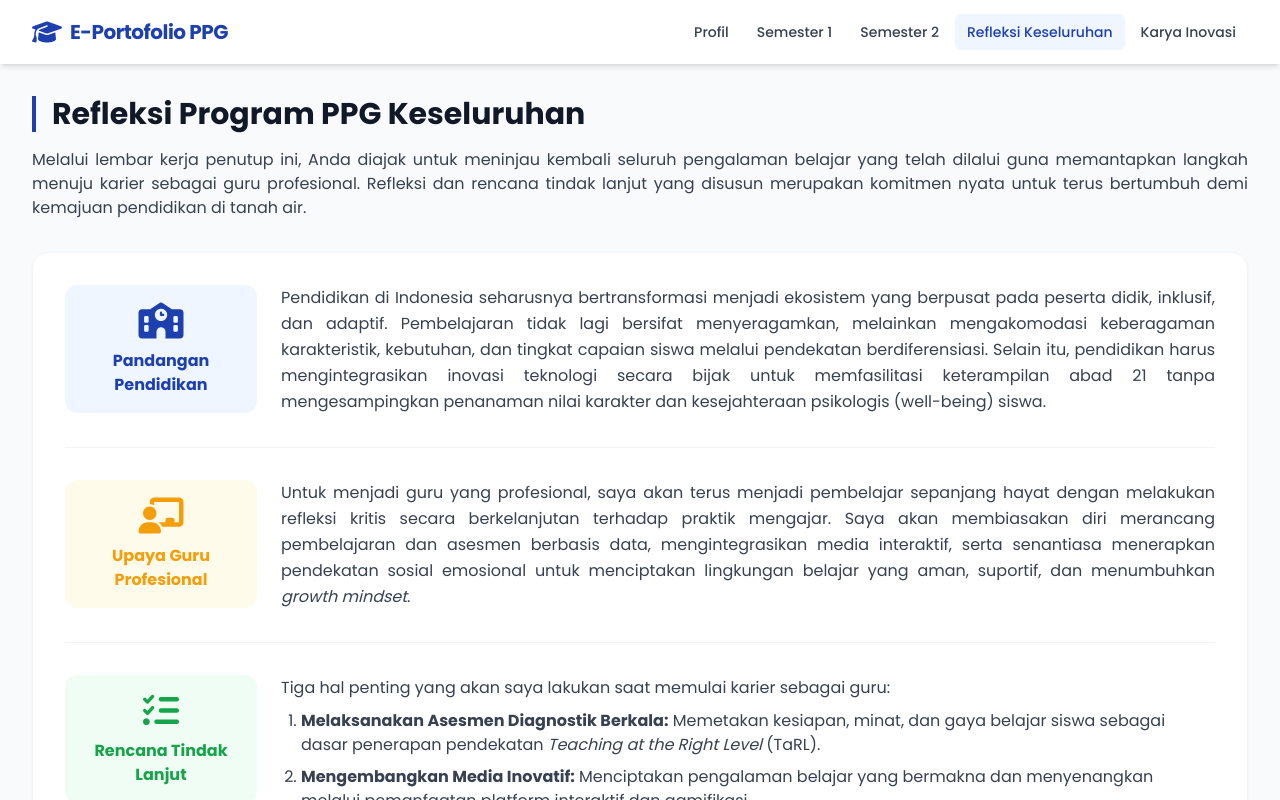
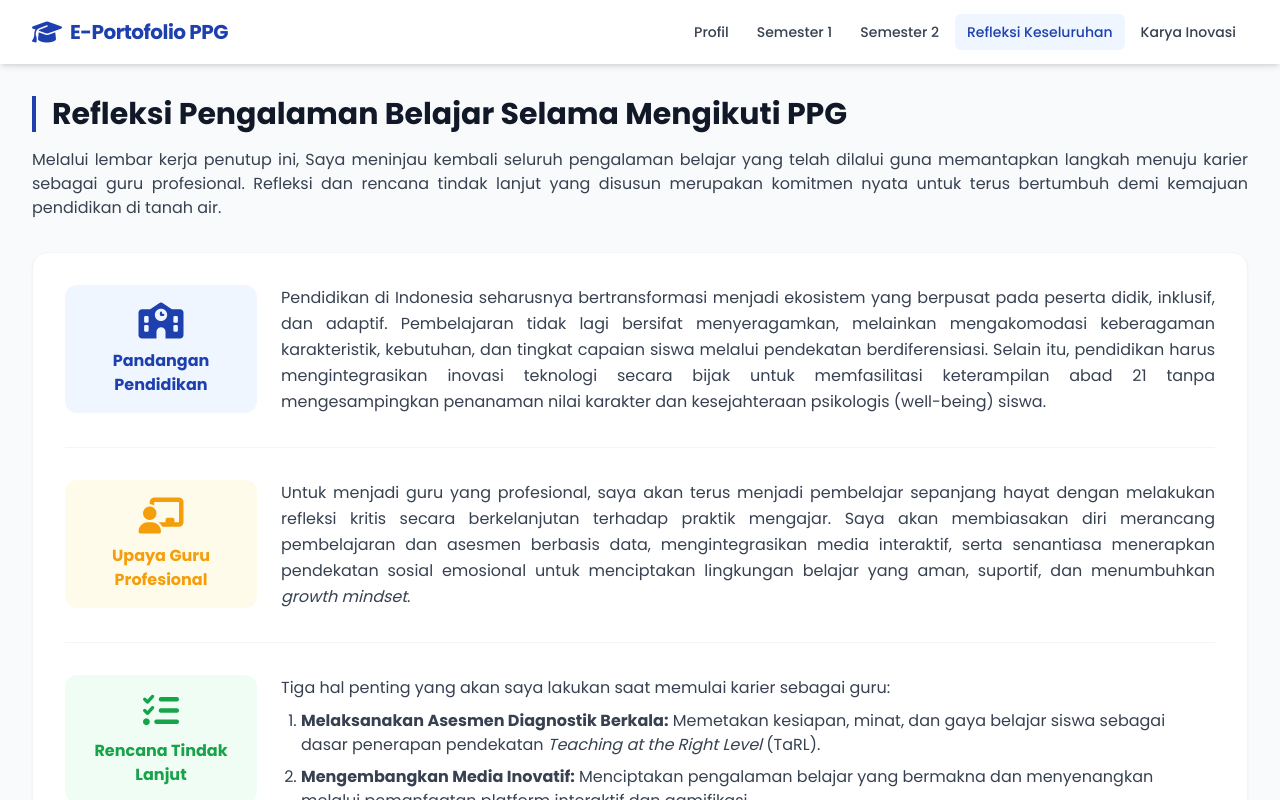
Before and after one commit to anasrestuning02/SEMINAR-PPG-M.-ANAS-RESTUNING-PAMUJI, a plain HTML site: page index.html in a window 1280 px wide. Both pictures are taken after a click on the button "Refleksi Keseluruhan". Shown: the top 800 px of the page. Drawn offline with nearby package versions, Linux system fonts and the light colour scheme.

Commit message:
Update index.html

```diff
--- a/index.html
+++ b/index.html
@@ -196,9 +196,9 @@
         <!-- SECTION 4: REFLEKSI KESELURUHAN -->
         <section id="refleksi" class="page-section">
             <div class="mb-8">
-                <h2 class="text-3xl font-bold text-gray-900 border-l-4 border-primary pl-4">Refleksi Program PPG Keseluruhan</h2>
+                <h2 class="text-3xl font-bold text-gray-900 border-l-4 border-primary pl-4">Refleksi Pengalaman Belajar Selama Mengikuti PPG </h2>
                 <p class="mt-4 text-gray-700 text-justify">
-                    Melalui lembar kerja penutup ini, Anda diajak untuk meninjau kembali seluruh pengalaman belajar yang telah dilalui guna memantapkan langkah menuju karier sebagai guru profesional. Refleksi dan rencana tindak lanjut yang disusun merupakan komitmen nyata untuk terus bertumbuh demi kemajuan pendidikan di tanah air.
+                    Melalui lembar kerja penutup ini, Saya meninjau kembali seluruh pengalaman belajar yang telah dilalui guna memantapkan langkah menuju karier sebagai guru profesional. Refleksi dan rencana tindak lanjut yang disusun merupakan komitmen nyata untuk terus bertumbuh demi kemajuan pendidikan di tanah air.
                 </p>
             </div>
             <div class="bg-white rounded-2xl shadow-sm border border-gray-100 p-8">
```
